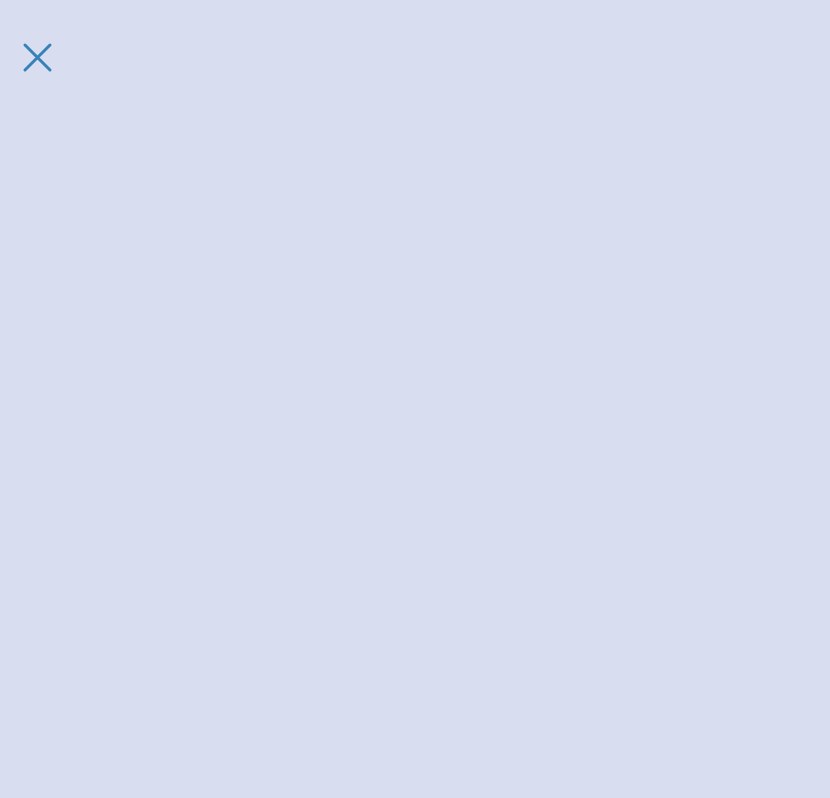
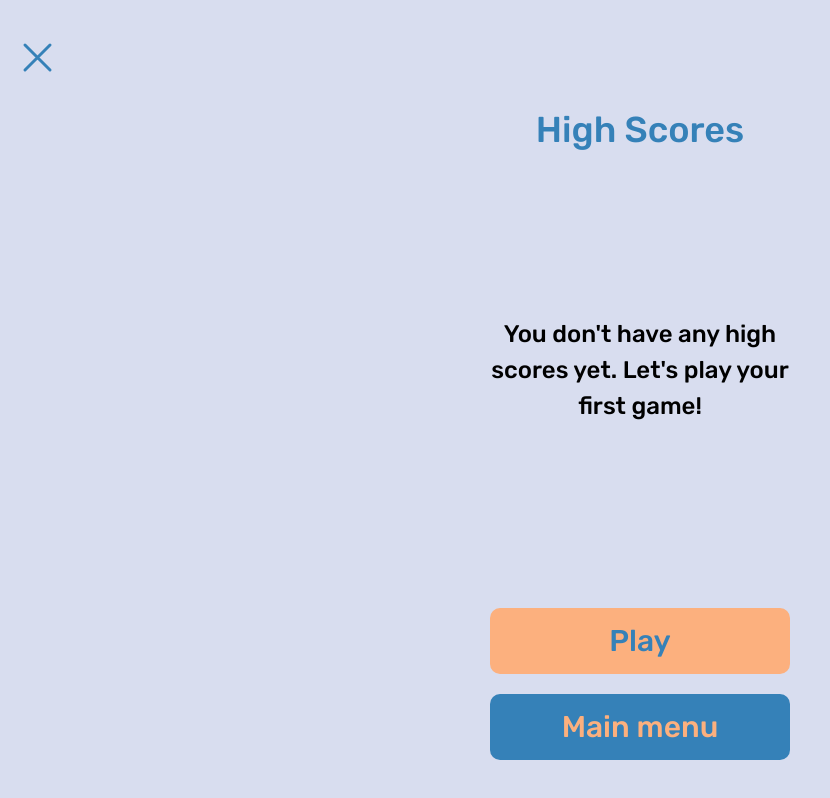
Before and after one commit to dtsioma/quiz-game, a React (Create React App) app: page /high-scores in a window 1280 px wide. Shown: the whole page, without its empty margins (0-830 px from the left). Built offline with nearby package versions, Linux system fonts and the light colour scheme.

Commit message:
added ScoresNotFound component

```diff
--- a/src/pages/highScores/HighScores.tsx
+++ b/src/pages/highScores/HighScores.tsx
@@ -1,15 +1,56 @@
 import React from "react";
 import { useEffect } from "react";
 import { useContext } from "react";
+import { useNavigate } from "react-router";
+import { Heading } from "../../components/typography/TypographyStyled";
 import { AppContext } from "../../context";
+import { HomeButton } from "../home/HomeStyled";
+import {
+  HighScoresMain,
+  ScoresNotFound,
+  HighScoresButtonsWrapper,
+} from "./HighScoresStyled";
 
 export const HighScores: React.FC = () => {
   const { state, dispatch } = useContext(AppContext);
+  const {
+    highScores: { scores },
+  } = state;
+  const navigate = useNavigate();
 
   useEffect(() => {
     dispatch({ type: "SET_BG_PURPLE" });
     dispatch({ type: "SHOW_HEADER" });
   }, []);
 
-  return <></>;
+  const startQuiz = () => {
+    navigate("/countdown", { state: { continue: true } });
+  };
+
+  return (
+    <HighScoresMain>
+      <Heading>High Scores</Heading>
+      {scores.length > 0 ? (
+        <>High scores found!</>
+      ) : (
+        <ScoresNotFound>
+          You don't have any high scores yet. Let's play your first game!
+        </ScoresNotFound>
+      )}
+      <HighScoresButtonsWrapper>
+        <HomeButton width="300px" variant="orange" clicked={startQuiz}>
+          Play
+        </HomeButton>
+        <HomeButton
+          width="300px"
+          variant="blue"
+          clicked={() => {
+            navigate("/");
+          }}
+        >
+          Main menu
+        </HomeButton>
+      </HighScoresButtonsWrapper>
+    </HighScoresMain>
+  );
 };
--- /dev/null
+++ b/src/pages/highScores/HighScoresStyled.ts
@@ -0,0 +1,22 @@
+import styled from "styled-components";
+import { Main } from "../../components/main/MainStyled";
+
+export const HighScoresMain = styled(Main)`
+  height: calc(100% - 78px);
+  justify-content: space-between;
+`;
+
+export const ScoresNotFound = styled.div`
+  width: 320px;
+  font-size: 24px;
+  text-align: center;
+  margin: 0 auto;
+  line-height: 1.5;
+`;
+
+export const HighScoresButtonsWrapper = styled.div`
+  display: flex;
+  flex-direction: column;
+  align-items: center;
+  margin: 0 auto 40px;
+`;
```
